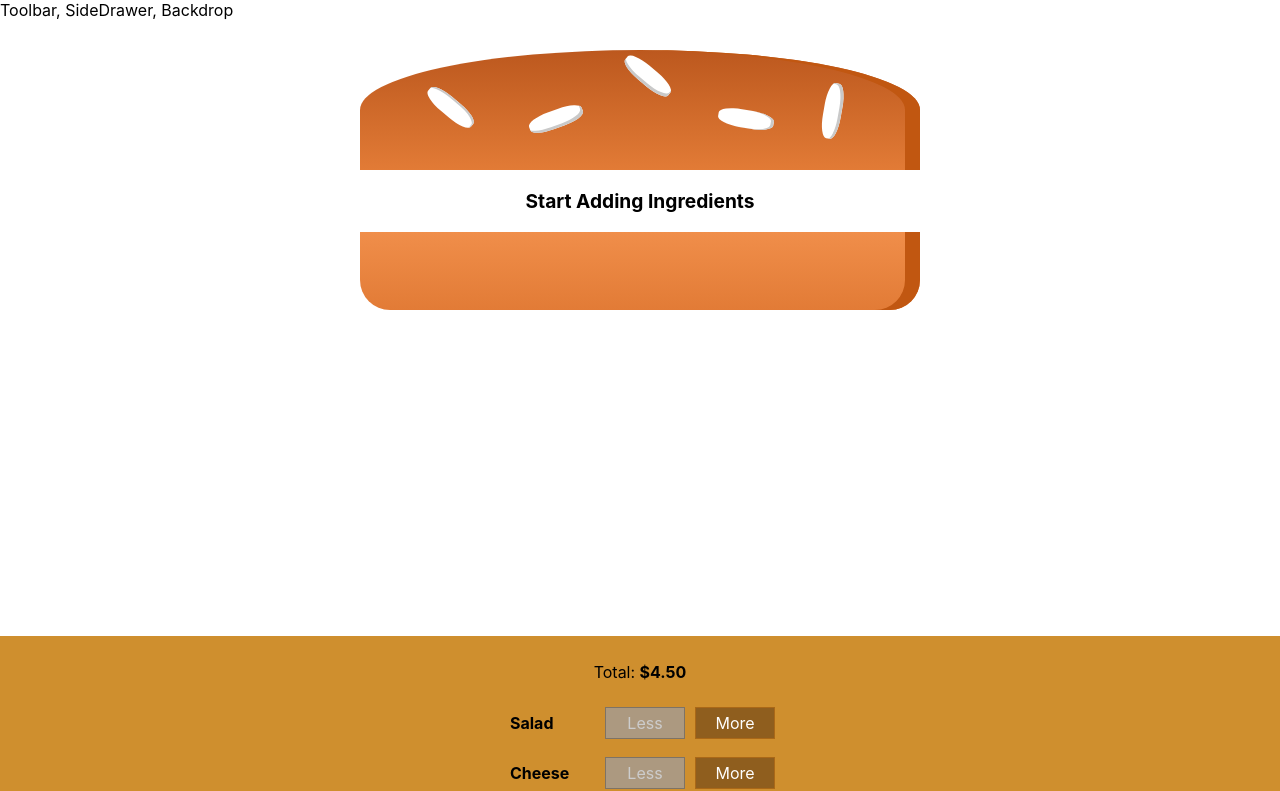
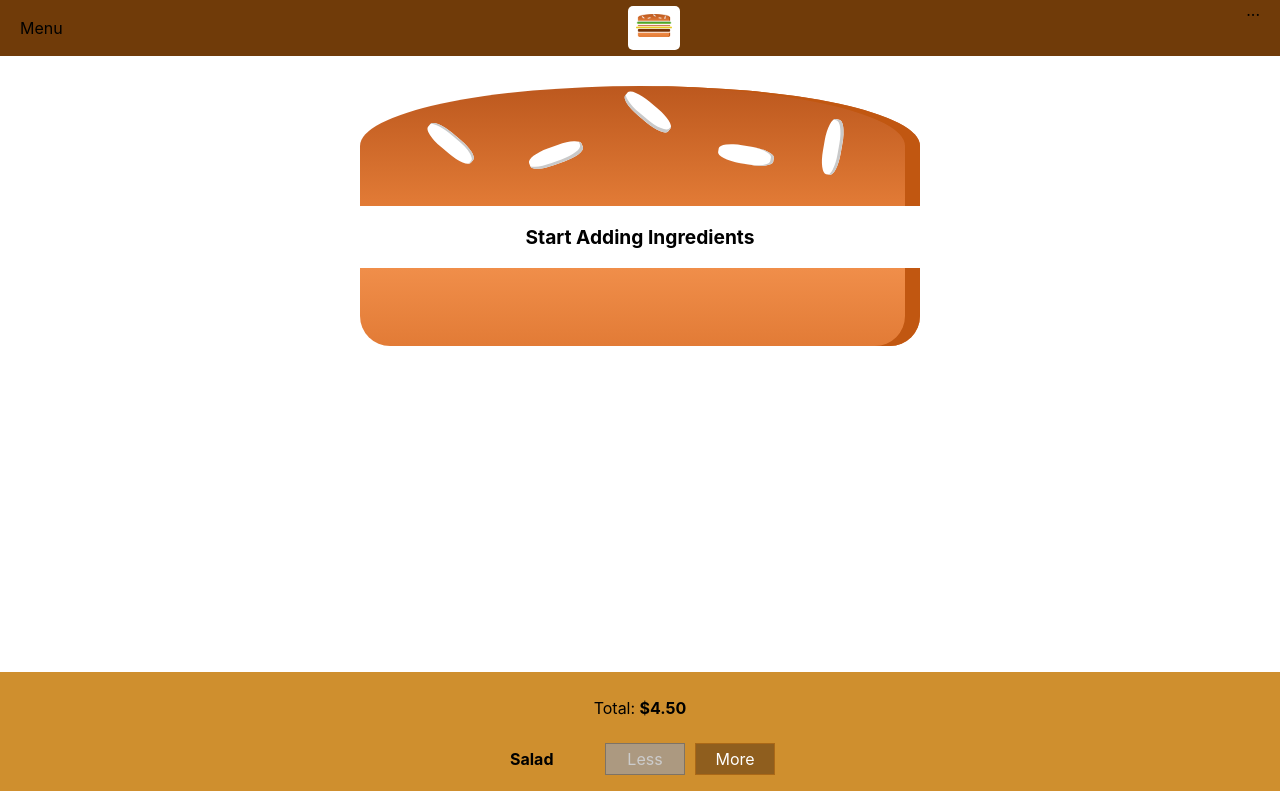
Before and after one commit to Kwarn/burger-builder, a React (Create React App) app: page / in a window 1280 px wide. Shown: the top 791 px of the page. Built offline with nearby package versions, Linux system fonts and the light colour scheme.

Commit message:
Added Toolbar & Logo

```diff
--- a/src/components/Layout/Layout.js
+++ b/src/components/Layout/Layout.js
@@ -1,9 +1,10 @@
 import React from 'react'
 import classes from './Layout.module.css'
+import Toolbar from '../Navigation/Toolbar/Toolbar'
 
 const layout = props => (
   <>
-    <div>Toolbar, SideDrawer, Backdrop</div>
+    <Toolbar></Toolbar>
     <main className={classes.Content}>{props.children}</main>
   </>
 )
--- a/src/components/Layout/Layout.module.css
+++ b/src/components/Layout/Layout.module.css
@@ -1,3 +1,3 @@
 .Content {
-  margin-top: 16px;
+  margin-top: 72px;
 }
--- /dev/null
+++ b/src/components/Logo/Logo.js
@@ -0,0 +1,12 @@
+import React from 'react'
+import classes from '../Logo/Logo.module.css'
+
+import BurgerLogo from '../../Assets/Images/burgerLogo.png'
+
+const logo = props => (
+  <div className={classes.Logo}>
+    <img src={BurgerLogo} alt="Muh Burger App" />
+  </div>
+)
+
+export default logo
--- /dev/null
+++ b/src/components/Logo/Logo.module.css
@@ -0,0 +1,11 @@
+.Logo {
+  background-color: white;
+  padding: 8px;
+  height: 80%;
+  box-sizing: border-box;
+  border-radius: 5px;
+}
+
+.Logo img {
+  height: 80%;
+}
--- a/src/components/Navigation/Toolbar/Toolbar.js
+++ b/src/components/Navigation/Toolbar/Toolbar.js
@@ -1,9 +1,11 @@
 import React from 'react'
+import classes from './Toolbar.module.css'
+import Logo from '../../Logo/Logo'
 
 const toolbar = props => (
-  <header>
+  <header className={classes.Toolbar}>
     <div>Menu</div>
-    <div>Logo</div>
+    <Logo/>
     <nav>...</nav>
   </header>
 )
--- /dev/null
+++ b/src/components/Navigation/Toolbar/Toolbar.module.css
@@ -0,0 +1,19 @@
+.Toolbar {
+  height: 56px;
+  width: 100%;
+  position: fixed;
+  top: 0;
+  left: 0;
+  background-color: #703B09;
+  display: flex;
+  justify-content: space-between;
+  align-items: center;
+  padding: 0 20px;
+  box-sizing: border-box;
+  z-index: 90;
+}
+
+.Toolbar nav {
+  height: 100%;
+
+}
```
Also changed, not shown: src/Assets/Images/burgerLogo.png (added).
